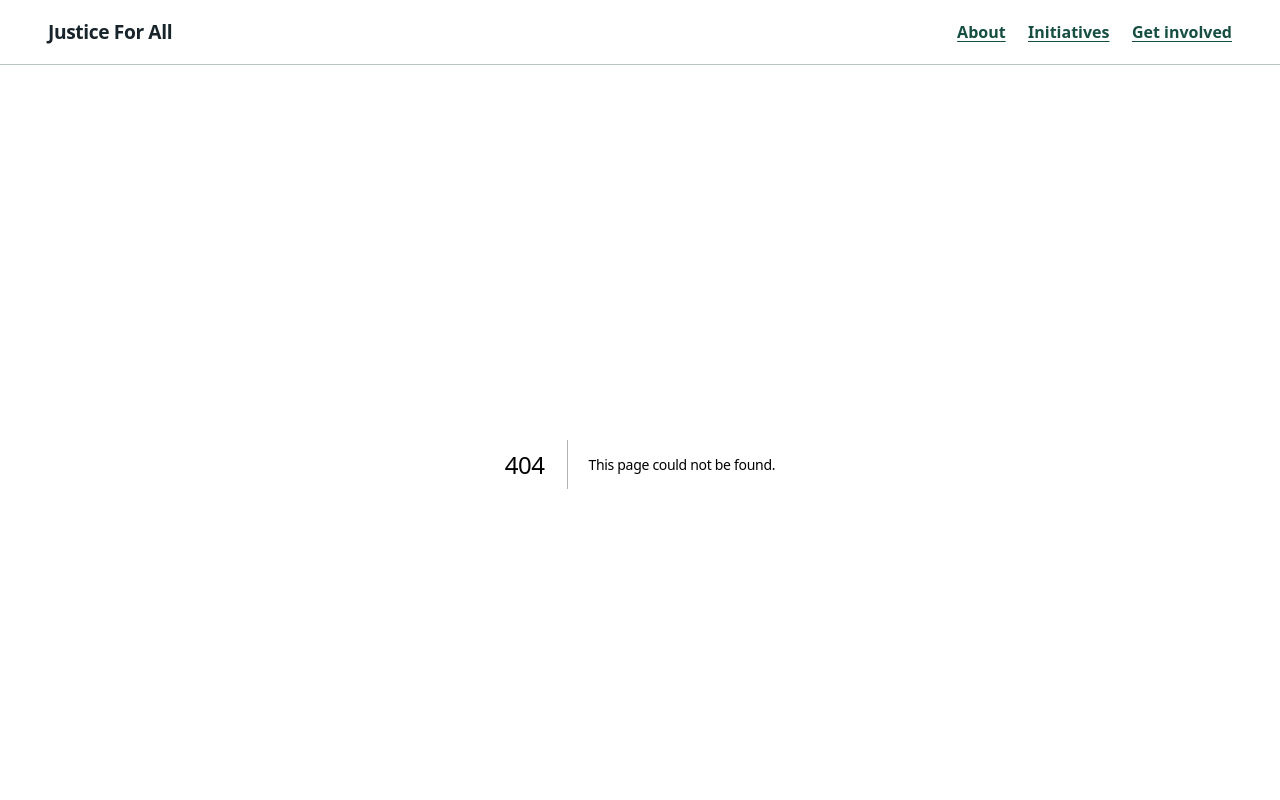
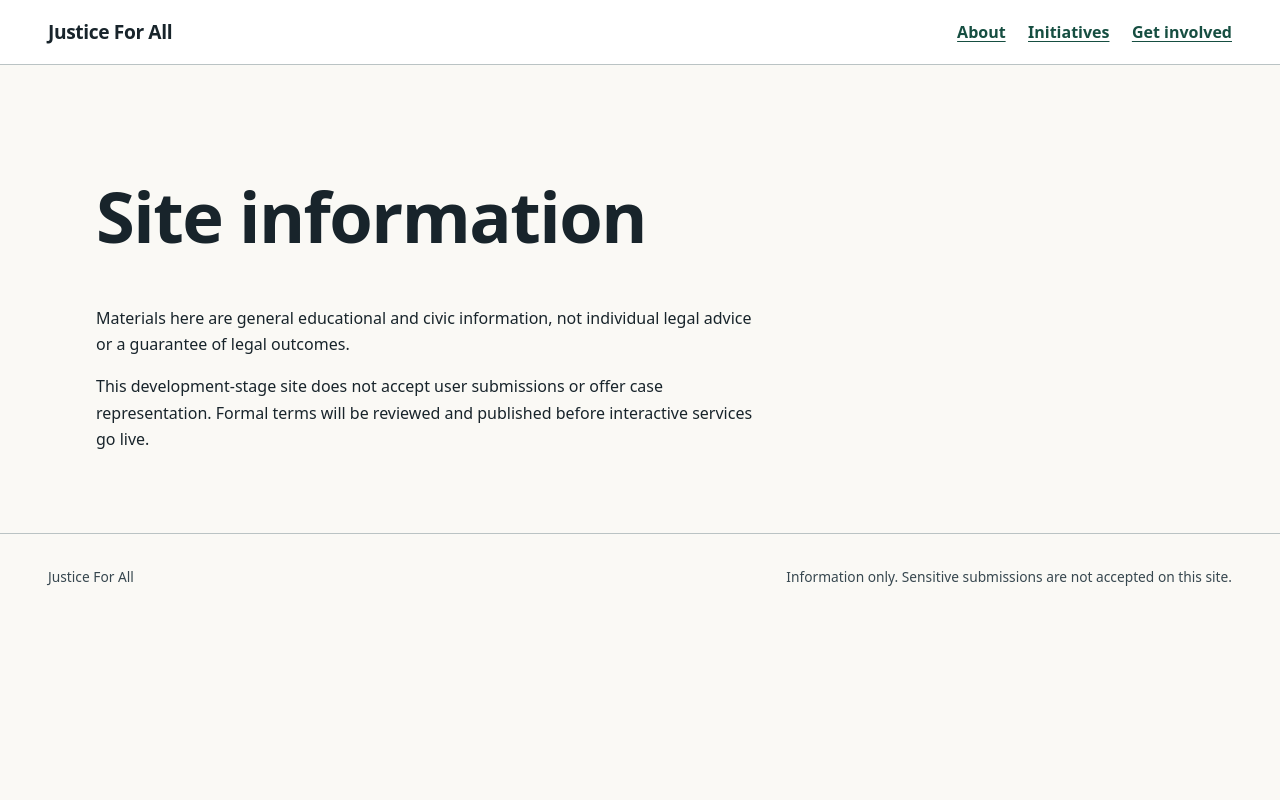
Before and after one commit to neophilism/Justic-For-All, a Next.js app in the folder apps/web/: page /terms in a window 1280 px wide. Before the commit this address had no page. Shown: the top 800 px of the page. Built offline with nearby package versions, Linux system fonts and the light colour scheme.

Commit message:
feat(jfa-10): terms/page.tsx

```diff
--- /dev/null
+++ b/apps/web/app/terms/page.tsx
@@ -0,0 +1,3 @@
+export default function TermsPage() {
+  return <div className="wrap"><h1>Site information</h1><p>Materials here are general educational and civic information, not individual legal advice or a guarantee of legal outcomes.</p><p>This development-stage site does not accept user submissions or offer case representation. Formal terms will be reviewed and published before interactive services go live.</p></div>;
+}
```
